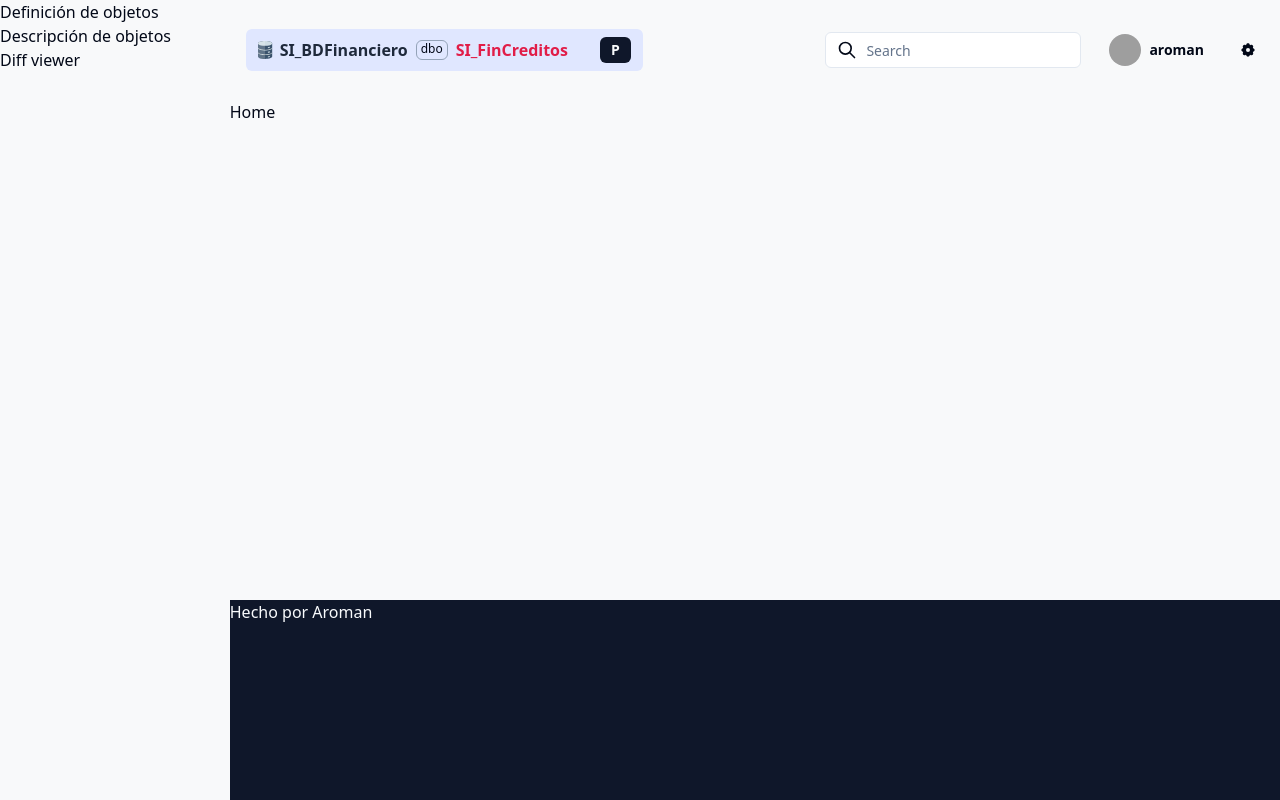
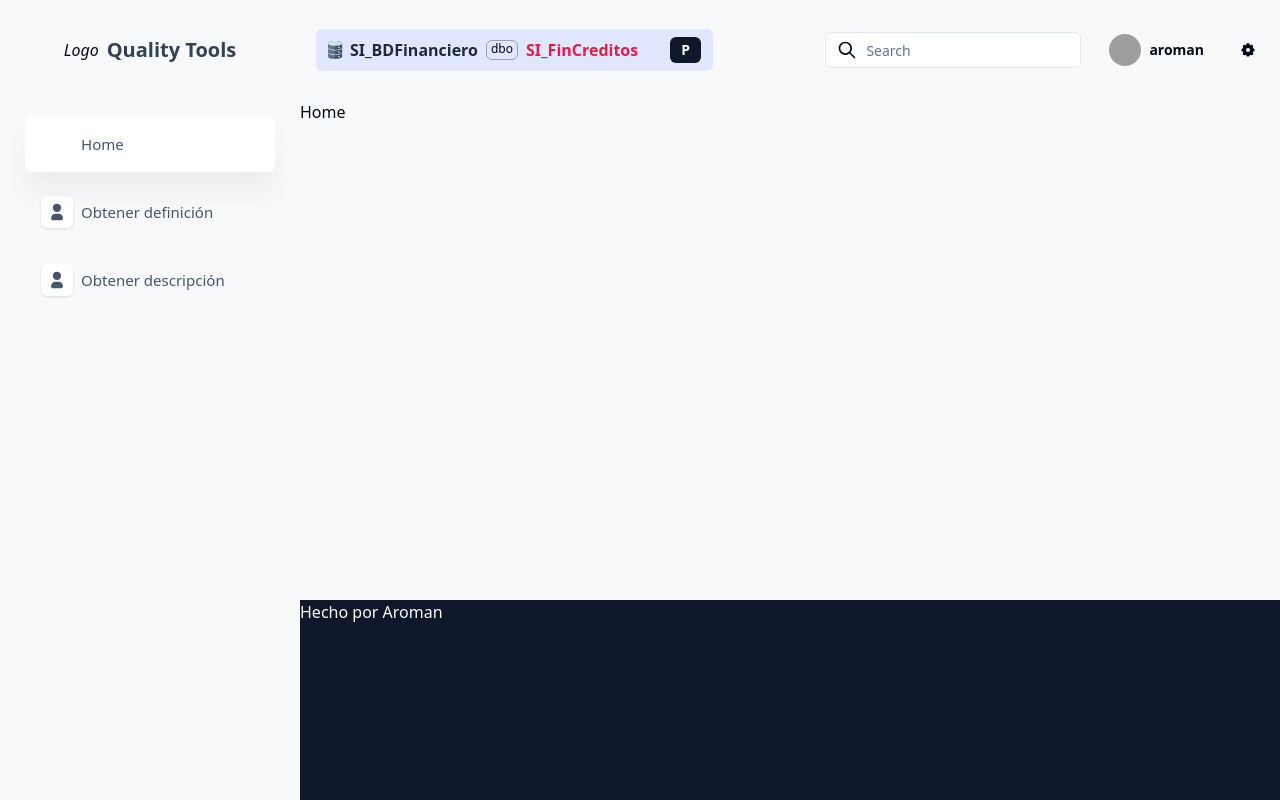
Before and after one commit to elwinroman/sql-snap-monitor, a React (Vite) app in the folder frontend/: page / in a window 1280 px wide. Built offline with nearby package versions, Linux system fonts and the light colour scheme; grey boxes are pictures that could not be loaded.

Commit message:
feat(frontend): agrega estilos sidebar (primera version)

```diff
--- a/frontend/src/sections/sidebar.jsx
+++ b/frontend/src/sections/sidebar.jsx
@@ -1,13 +1,60 @@
+import { NavLink } from 'react-router-dom'
+import { User as UserIcon } from '@/icons/user'
+
 export function Sidebar() {
+  const navLinks = [
+    {
+      to: '/',
+      icon: <UserIcon width={20} height={20} />,
+      text: 'Home',
+    },
+    {
+      to: '/definition',
+      icon: <UserIcon width={20} height={20} />,
+      text: 'Obtener definición',
+    },
+    {
+      to: '/description',
+      icon: <UserIcon width={20} height={20} />,
+      text: 'Obtener descripción',
+    },
+  ]
+
   return (
-    <aside className="bg-ow h-screen w-[280px]">
-      <nav>
-        <ul>
-          <li>Definición de objetos</li>
-          <li>Descripción de objetos</li>
-          <li>Diff viewer</li>
-        </ul>
-      </nav>
+    <aside className="bg-ow h-screen w-[300px] shrink-0 overflow-y-auto">
+      <div className="flex h-full flex-col">
+        <div className="sticky top-0 flex h-[var(--navbar-height)] shrink-0 items-center justify-center gap-2 backdrop-blur-sm">
+          <div>
+            <i>Logo</i>
+          </div>
+          <h2 className="text-xl font-bold text-slate-700">Quality Tools</h2>
+        </div>
+        <nav className="bg-ow mx-auto grow py-4">
+          <ul className="flex flex-col gap-3">
+            {/* Menu item */}
+            {navLinks.map(({ to, icon, text }) => (
+              <li key={text}>
+                <NavLink to={to}>
+                  {({ isActive }) => (
+                    <div
+                      className={`flex w-[250px] items-center gap-2 rounded-md px-4 py-3 ${isActive ? 'bg-white shadow-[0_20px_27px_0_rgba(0,0,0,.05)]' : undefined}`}
+                    >
+                      <i
+                        className={`rounded-md bg-white p-1.5 text-slate-600 shadow dark:border dark:border-slate-600 dark:bg-transparent dark:text-white dark:shadow-none ${isActive ? 'bg-rose-500 text-white shadow-none' : undefined}`}
+                      >
+                        {icon}
+                      </i>
+                      <span className="text-[0.94rem] text-slate-600 dark:text-slate-300">
+                        {text}
+                      </span>
+                    </div>
+                  )}
+                </NavLink>
+              </li>
+            ))}
+          </ul>
+        </nav>
+      </div>
     </aside>
   )
 }
```
